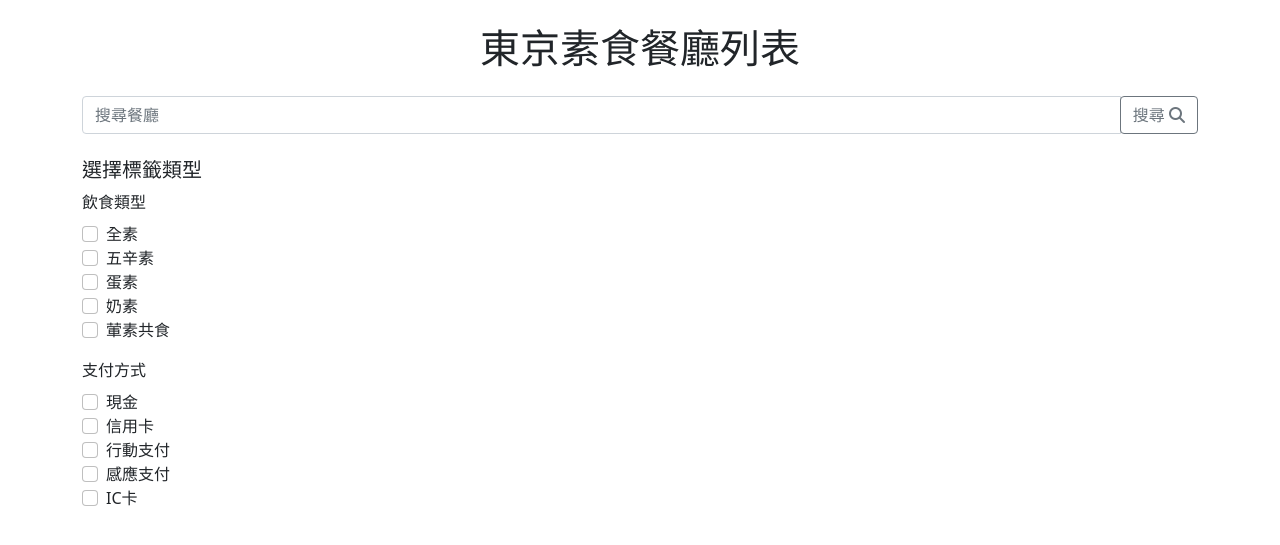
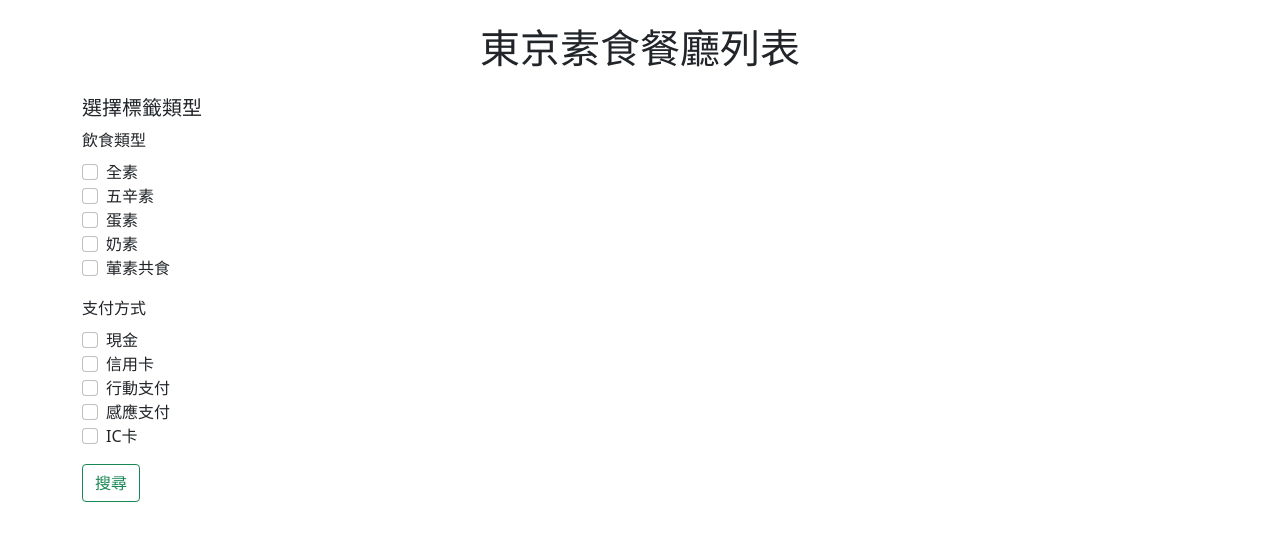
Before and after one commit to KageRyo/TokyoVeg, a Django app: page / in a window 1280 px wide. Shown: the top 545 px of the page. Run offline with Django 3.2, Linux system fonts and the light colour scheme; data that the repository does not hold is empty; some libraries are stand-ins or nearby versions.

Commit message:
feat: Add form_filter

```diff
--- a/mysite/food/templates/food/base.html
+++ b/mysite/food/templates/food/base.html
@@ -20,20 +20,6 @@
         {% endblock %}
       </h1>
 
-      <!-- 搜尋列 -->
-      <div class="row mb-4">
-        <div class="col-12">
-          {% block search %}
-            <div class="input-group">
-              <input type="text" class="form-control" placeholder="搜尋餐廳" />
-              <div class="input-group-append">
-                <button class="btn btn-outline-secondary" type="button">搜尋 <i class="fas fa-search"></i></button>
-              </div>
-            </div>
-          {% endblock %}
-        </div>
-      </div>
-
       <div class="row">
         <div class="col-md-3">
           {% block sidebar %}
--- /dev/null
+++ b/mysite/food/templates/food/form_filter.html
@@ -0,0 +1,34 @@
+<h5>選擇標籤類型</h5>
+<form action="/food" method="get">
+  <div class="mb-3">
+    <label for="dietType" class="form-label">飲食類型</label>
+    <div id="dietType" class="form-check">
+      <input type="checkbox" class="form-check-input" id="vegan" value="vegan" />
+      <label class="form-check-label" for="vegan">全素</label><br />
+      <input type="checkbox" class="form-check-input" id="five-spicy" value="five-spicy" />
+      <label class="form-check-label" for="five-spicy">五辛素</label><br />
+      <input type="checkbox" class="form-check-input" id="egg-veg" value="egg-veg" />
+      <label class="form-check-label" for="egg-veg">蛋素</label><br />
+      <input type="checkbox" class="form-check-input" id="milk-veg" value="milk-veg" />
+      <label class="form-check-label" for="milk-veg">奶素</label><br />
+      <input type="checkbox" class="form-check-input" id="non-veg" value="non-veg" />
+      <label class="form-check-label" for="non-veg">葷素共食</label>
+    </div>
+  </div>
+  <div class="mb-3">
+    <label for="paymentType" class="form-label">支付方式</label>
+    <div id="paymentType" class="form-check">
+      <input type="checkbox" class="form-check-input" id="cash" value="cash" />
+      <label class="form-check-label" for="cash">現金</label><br />
+      <input type="checkbox" class="form-check-input" id="credit-card" value="credit-card" />
+      <label class="form-check-label" for="credit-card">信用卡</label><br />
+      <input type="checkbox" class="form-check-input" id="mobile-pay" value="mobile-pay" />
+      <label class="form-check-label" for="mobile-pay">行動支付</label><br />
+      <input type="checkbox" class="form-check-input" id="contactless-pay" value="contactless-pay" />
+      <label class="form-check-label" for="contactless-pay">感應支付</label><br />
+      <input type="checkbox" class="form-check-input" id="ic-card" value="ic-card" />
+      <label class="form-check-label" for="ic-card">IC卡</label>
+    </div>
+  </div>
+  <button class="btn btn-outline-success" type="submit">搜尋</button>
+</form>
--- a/mysite/food/templates/food/index.html
+++ b/mysite/food/templates/food/index.html
@@ -8,47 +8,8 @@
   東京素食餐廳列表
 {% endblock %}
 
-{% block search %}
-  <div class="input-group">
-    <input type="text" class="form-control" placeholder="搜尋餐廳" />
-    <div class="input-group-append">
-      <button class="btn btn-outline-secondary" type="button">搜尋 <i class="fas fa-search"></i></button>
-    </div>
-  </div>
-{% endblock %}
-
 {% block sidebar %}
-  <h5>選擇標籤類型</h5>
-  <div class="mb-3">
-    <label for="dietType" class="form-label">飲食類型</label>
-    <div id="dietType" class="form-check">
-      <input type="checkbox" class="form-check-input" id="vegan" value="vegan" />
-      <label class="form-check-label" for="vegan">全素</label><br />
-      <input type="checkbox" class="form-check-input" id="five-spicy" value="five-spicy" />
-      <label class="form-check-label" for="five-spicy">五辛素</label><br />
-      <input type="checkbox" class="form-check-input" id="egg-veg" value="egg-veg" />
-      <label class="form-check-label" for="egg-veg">蛋素</label><br />
-      <input type="checkbox" class="form-check-input" id="milk-veg" value="milk-veg" />
-      <label class="form-check-label" for="milk-veg">奶素</label><br />
-      <input type="checkbox" class="form-check-input" id="non-veg" value="non-veg" />
-      <label class="form-check-label" for="non-veg">葷素共食</label>
-    </div>
-  </div>
-  <div class="mb-3">
-    <label for="paymentType" class="form-label">支付方式</label>
-    <div id="paymentType" class="form-check">
-      <input type="checkbox" class="form-check-input" id="cash" value="cash" />
-      <label class="form-check-label" for="cash">現金</label><br />
-      <input type="checkbox" class="form-check-input" id="credit-card" value="credit-card" />
-      <label class="form-check-label" for="credit-card">信用卡</label><br />
-      <input type="checkbox" class="form-check-input" id="mobile-pay" value="mobile-pay" />
-      <label class="form-check-label" for="mobile-pay">行動支付</label><br />
-      <input type="checkbox" class="form-check-input" id="contactless-pay" value="contactless-pay" />
-      <label class="form-check-label" for="contactless-pay">感應支付</label><br />
-      <input type="checkbox" class="form-check-input" id="ic-card" value="ic-card" />
-      <label class="form-check-label" for="ic-card">IC卡</label>
-    </div>
-  </div>
+  {% include 'food/form_filter.html' %}
 {% endblock %}
 
 {% block content %}
```
